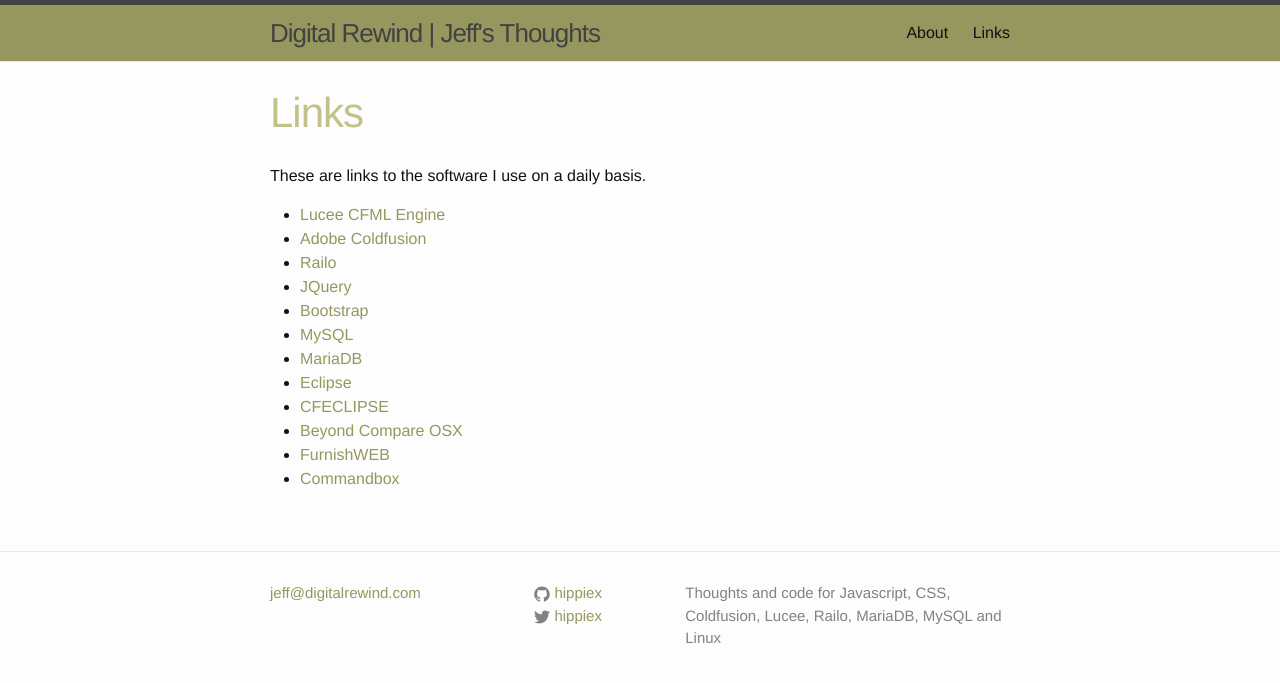
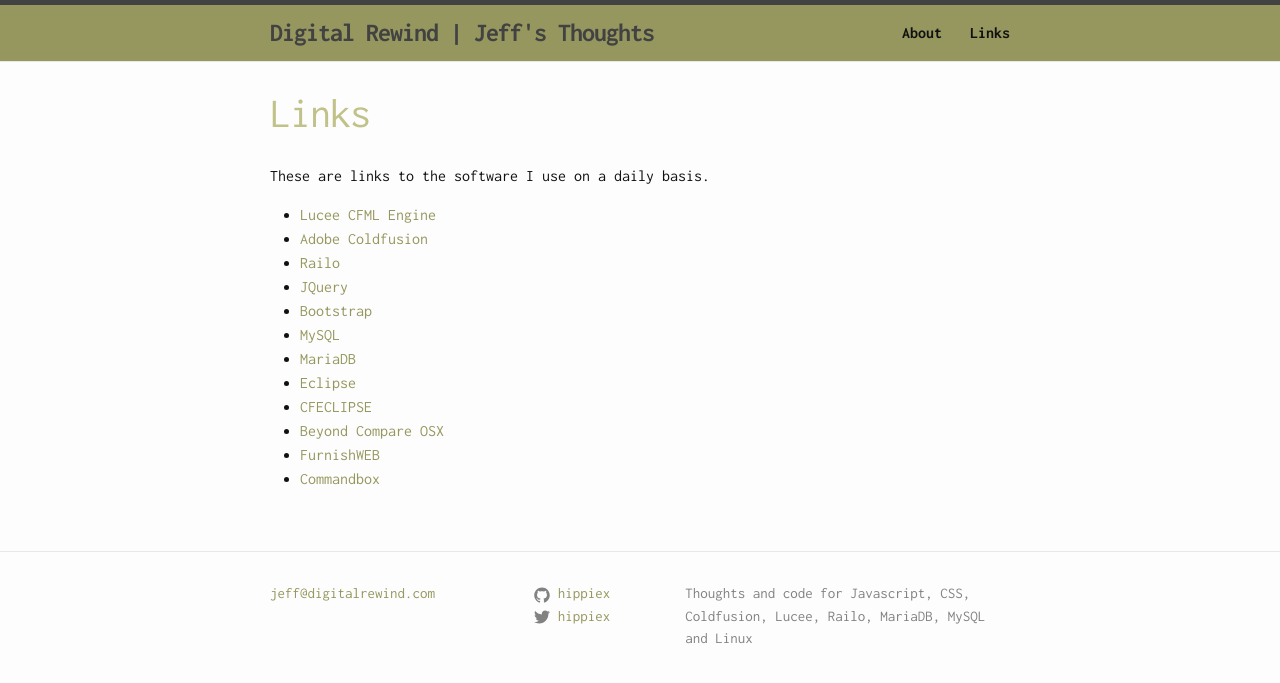
Before and after one commit to hippiex/hippiex.github.io, a Jekyll site: the page built from links.md, in a window 1280 px wide. Shown: the top 683 px of the page. Built offline with Jekyll 4.4.1, drawn with Linux system fonts in a browser that asks for light colours.

Commit message:
Jeep Green

```diff
--- a/_includes/head.html
+++ b/_includes/head.html
@@ -5,7 +5,7 @@
 
     <title>{% if page.title %}{{ page.title }}{% else %}{{ site.title }}{% endif %}</title>
     <meta name="description" content="{{ site.description }}">
-
+	<link href='https://fonts.googleapis.com/css?family=Inconsolata:400,700' rel='stylesheet' type='text/css'>
     <link rel="stylesheet" href="{{ "/css/main.css" | prepend: site.baseurl }}">
 	<link rel="stylesheet" href="{{ "/css/digital-rewind.css" | prepend: site.baseurl }}">
     <link rel="canonical" href="{{ page.url | replace:'index.html','' | prepend: site.baseurl | prepend: site.url }}">
--- a/css/digital-rewind.css
+++ b/css/digital-rewind.css
@@ -1,9 +1,16 @@
+body {
+	font-family: 'Inconsolata', 'Helvetica', 'Arial', 'sans-serif' ;
+}
+
+
+
 pre,code {
 	background-color:#e0e1bb;
 }
 
 .site-header {
 	background-color:#96975e;
+	font-weight:800;
 }
 
 .site-nav {
```
